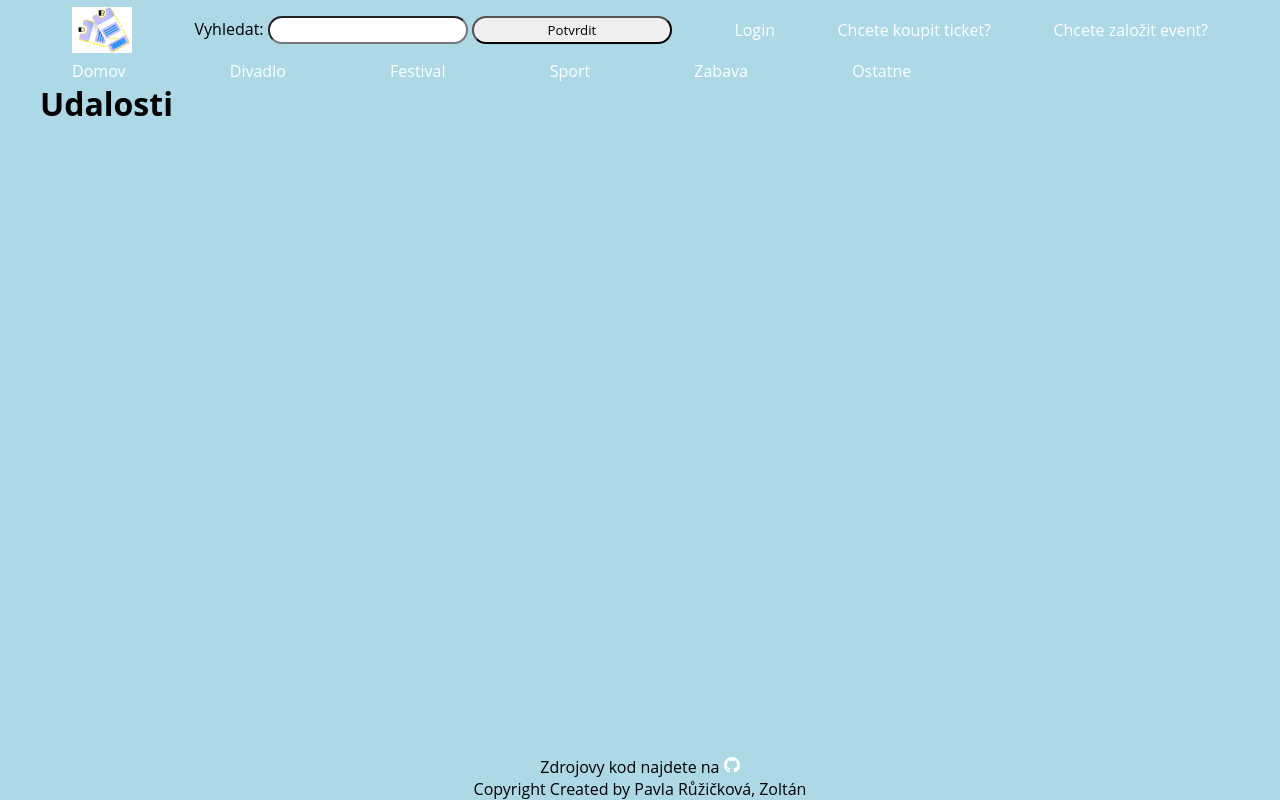
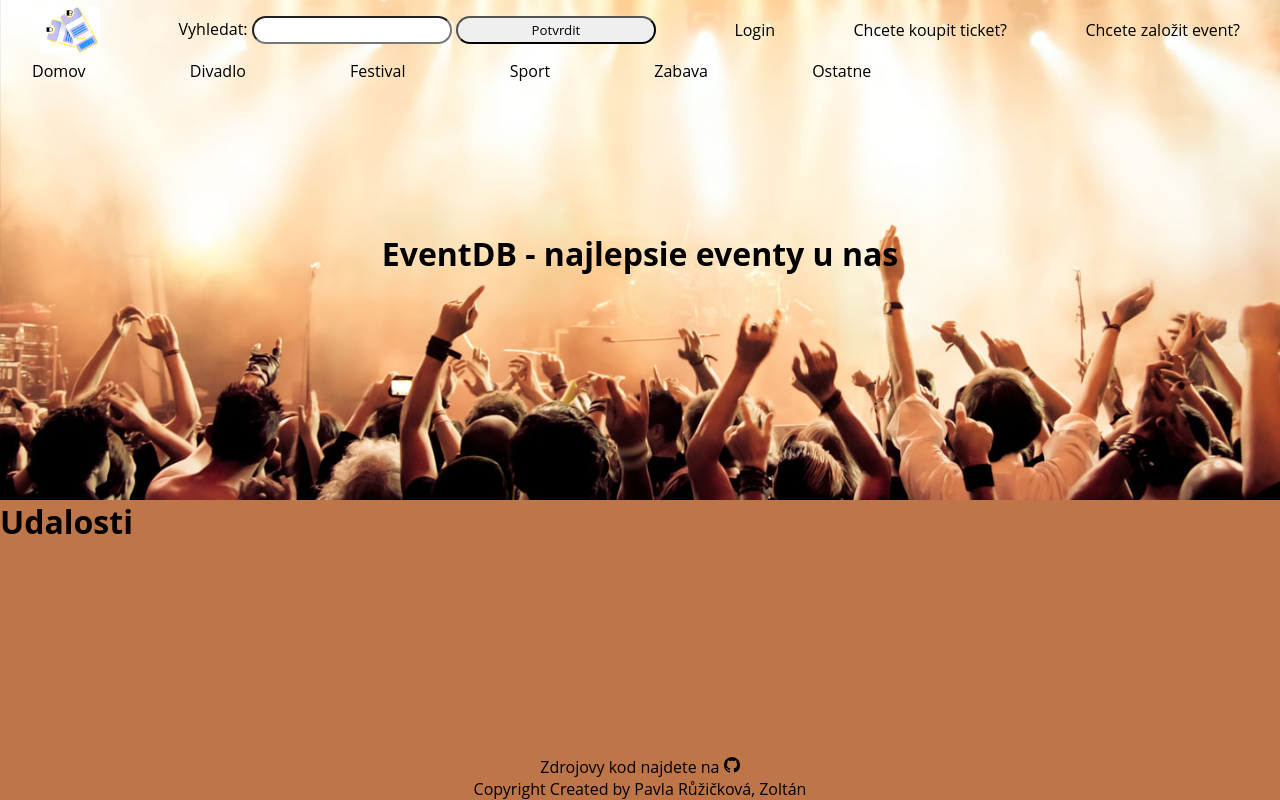
Before and after one commit to zorell11/Event_aggregation_service, a Django app: page / in a window 1280 px wide. Run offline with Django 4.2, Linux system fonts and the light colour scheme; data that the repository does not hold is empty; parts of the project's set-up code (start-up, migrations or seed data) failed here and were passed over.

Commit message:
added background image

```diff
--- a/events/static/events/style.css
+++ b/events/static/events/style.css
@@ -7,8 +7,7 @@
 
 body {
     height: 100vh;
-    background: lightblue;
-    max-width: 1200px;
+    background: #be7547;
     margin: 0 auto;
     display: flex;
     flex-direction: column;
@@ -27,7 +26,7 @@ li {
 
 a {
     text-decoration: none;
-    color: #fff;
+    color: black;
     font-size: 1rem;
 }
 
@@ -41,6 +40,18 @@ header {
     position: sticky;
     top: 0px;
     padding: 0 2rem;
+    background-image: url('images/event-bg.jpeg');
+    background-position: center; /* Center the image */
+    background-repeat: no-repeat; /* Do not repeat the image */
+    background-size: cover;
+    height: 500px;
+    opacity: 2;
+	filter: alpha(opacity=50);
+}
+
+header h1 {
+    text-align: center;
+    margin-top: 150px;
 }
 
 .navbar1 {
@@ -102,9 +113,6 @@ header {
     border-radius: 30px;
 }
 
-.nabar2 {
-    backgoround
-}
 
 .navbar2 ul li {
     display: inline-block;
@@ -118,7 +126,7 @@ navbar2 ul li a {
     display: block;
     padding: 10px 50px;
     text-decoration: none;
-    color: #333;
+    color: black;
     transition: background-color 0.3s;
 }
 
--- a/templates/base.html
+++ b/templates/base.html
@@ -51,6 +51,7 @@
             {% endif %}
         </ul>
     </div>
+    <h1>EventDB - najlepsie eventy u nas</h1>
 </header>
 
 <main>
```
Also changed, not shown: events/static/events/images/event-bg.jpeg (added).
